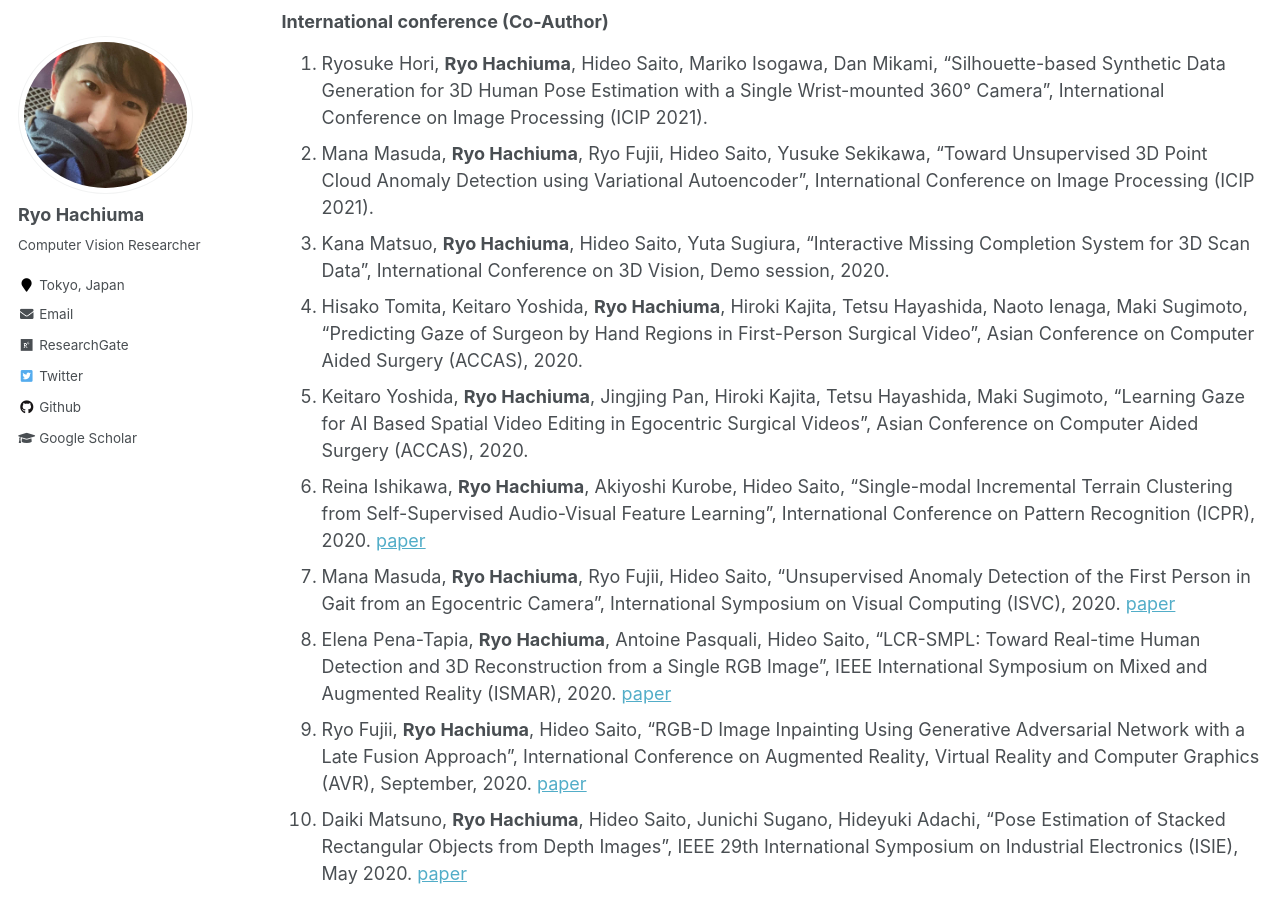
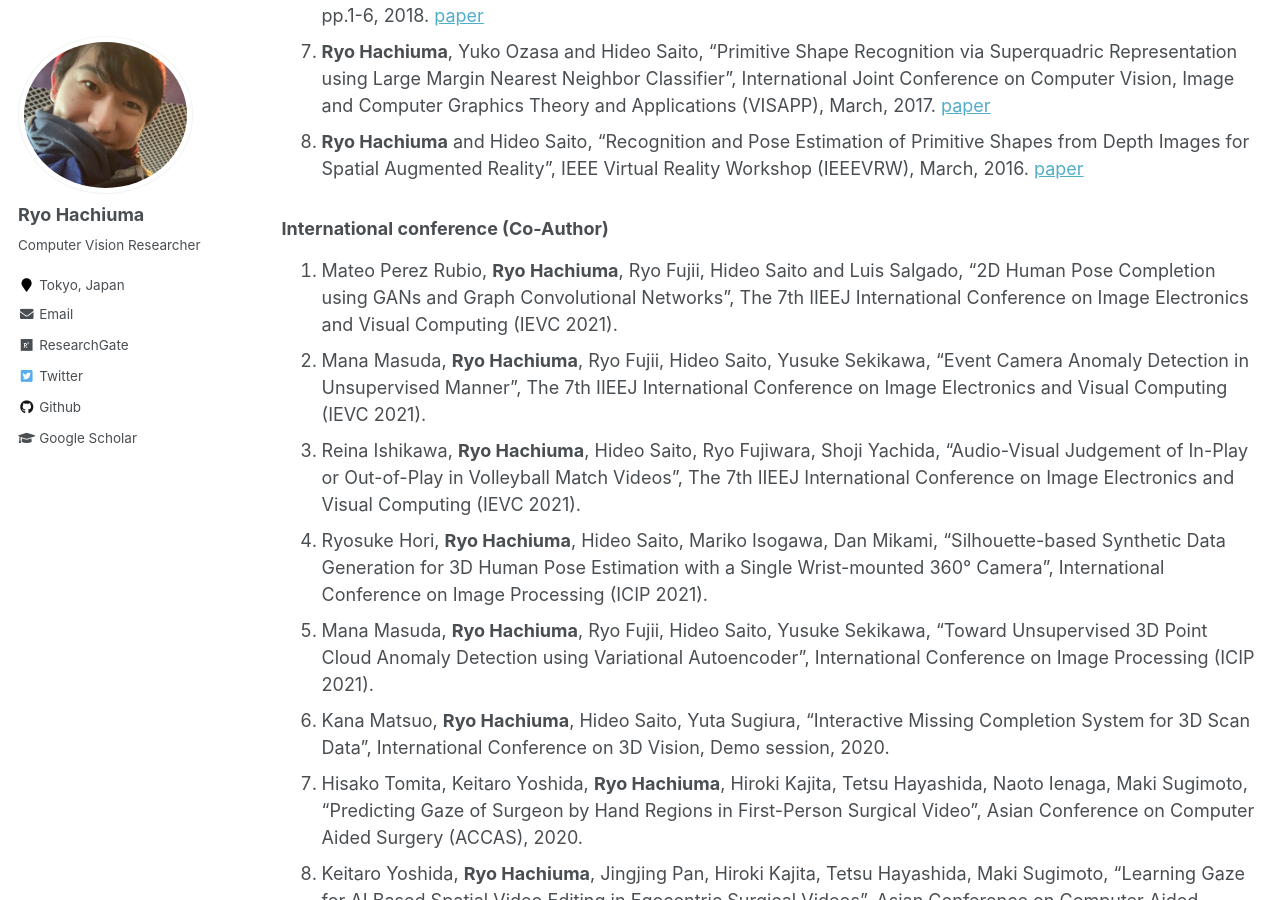
Before and after one commit to ryohachiuma/ryohachiuma.github.io, a Jekyll site: the page built from _pages/publications.md, in a window 1280 px wide and 900 px high, scrolled down 1743 px. Built offline with Jekyll 4.4.1, drawn with Linux system fonts in a browser that asks for light colours; some of the changed text lies outside the part shown.

Commit message:
Update publications.md

```diff
--- a/_pages/publications.md
+++ b/_pages/publications.md
@@ -24,6 +24,7 @@
 1. Tomohiro Shimizu, **Ryo Hachiuma**, Hiroki Kajita, Yoshifumi Takatsume, Hideo Saito, "Hand Motion-Aware Surgical Tool Localization and Classification from an Egocentric Camera", Journal of Imaging, MDPI, 2021, 7(2), 15. [paper](https://www.mdpi.com/2313-433X/7/2/15)
 1. Ryo Fujii, Jayakorn Vongkulbhisal, **Ryo Hachiuma**, Hideo Saito, "A Two-Block RNN-based Trajectory Prediction from Incomplete Trajectory", IEEE Access, doi: 10.1109/ACCESS.2021.3072135. [paper](https://ieeexplore.ieee.org/document/9399439)
 1. Reina Ishikawa, **Ryo Hachiuma**, Hideo Saito, "Self-Supervised Audio-Visual Feature Learning for Single-modal Incremental Terrain Type Clustering", IEEE Access, doi: 10.1109/ACCESS.2021.3075582. [paper](https://ieeexplore.ieee.org/abstract/document/9416486)
+1. Moi Hoon Yap, **Ryo Hachiuma**, Azadeh Alavi, Raphael Brüngel, Bill Cassidy, Manu Goyal, Hongtao Zhu, Johannes Rückert, Moshe Olshansky, Xiao Huang, Hideo Saito, Saeed Hassanpour, Christoph M. Friedrich, David Ascher, Anping Song, Hiroki Kajita, David Gillespie, Neil D. Reeves, Joseph Pappachan, Claire O’Shea, Eibe Frank, "Deep Learning in Diabetic Foot Ulcers Detection: A Comprehensive Evaluatio", Computers in Biology and Medicine, doi:https://doi.org/10.1016/j.compbiomed.2021.104596 [paper](https://www.sciencedirect.com/science/article/pii/S0010482521003905?via%3Dihub)
 
 ### Journal Papers (in Japanese)
 1. **Ryo Hachiuma**, Christian Pirchheim, Hideo Saito, and Dieter Schmalstieg, Real-time Multiple Object Tracking and Reconstruction with a Moving RGBD Camera, IEICE Transactions on Information and Systems, Vol.J104-D, No.4, pp.368-376．[paper](https://search.ieice.org/bin/summary.php?id=j104-d_4_368)
@@ -32,6 +33,7 @@
 ### Preprints
 1. Zhengyi Luo\*, **Ryo Hachiuma**\*, Ye Yuan, Shun Iwase, Kris M. Kitani, "Kinematics-Guided Reinforcement Learning for Object-Aware 3D Ego-Pose Estimation", arxiv:2011.04837 [paper](https://arxiv.org/abs/2011.04837) (* Equal contribution)
 1. Moi Hoon Yap, **Ryo Hachiuma**, Azadeh Alavi, Raphael Brungel, Manu Goyal, Hongtao Zhu, Bill Cassidy, Johannes Ruckert, Moshe Olshansky, Xiao Huang, Hideo Saito, Saeed Hassanpour, Christoph M Friedrich, David Ascher, Anping Song, Hiroki Kajita, David Gillespie, Neil D Reeves, Joseph Pappachan, Claire O'Shea, Eibe Frank, "Deep Learning in Diabetic Foot Ulcers Detection: A Comprehensive Evaluation", arxiv:2010.03341 [paper](https://arxiv.org/abs/2010.03341)
+1. Zhengyi Luo, **Ryo Hachiuma**, Ye Yuan, Kris Kitani, "Dynamics-Regulated Kinematic Policy for Egocentric Pose Estimation", arxiv:2106.05969 [paper](https://arxiv.org/abs/2106.05969)
 
 ### International conference (First Author)
 1. **Ryo Hachiuma**, Tomohiro Shimizu, Hideo Saito, Hiroki Kajita, Yoshihumi Takatsume, "Deep Selection: A Fully Supervised Camera Selection Network for Surgery Recordings", 23rd International Conference on Medical Image Computing and Computer Assisted Intervention (MICCAI), 2020. [paper](https://link.springer.com/chapter/10.1007/978-3-030-59716-0_40)
@@ -44,6 +46,9 @@
 8. **Ryo Hachiuma** and Hideo Saito, "Recognition and Pose Estimation of Primitive Shapes from Depth Images for Spatial Augmented Reality", IEEE Virtual Reality Workshop (IEEEVRW), March, 2016. [paper](https://ieeexplore.ieee.org/document/7859541?section=abstract)
 
 ### International conference (Co-Author)
+1. Mateo Perez Rubio, **Ryo Hachiuma**, Ryo Fujii, Hideo Saito and Luis Salgado, "2D Human Pose Completion using GANs and Graph Convolutional Networks", The 7th IIEEJ International Conference on Image Electronics and Visual Computing (IEVC 2021).
+1. Mana Masuda, **Ryo Hachiuma**, Ryo Fujii, Hideo Saito, Yusuke Sekikawa, "Event Camera Anomaly Detection in Unsupervised Manner", The 7th IIEEJ International Conference on Image Electronics and Visual Computing (IEVC 2021).
+1. Reina Ishikawa, **Ryo Hachiuma**, Hideo Saito, Ryo Fujiwara, Shoji Yachida, "Audio-Visual Judgement of In-Play or Out-of-Play in Volleyball Match Videos", The 7th IIEEJ International Conference on Image Electronics and Visual Computing (IEVC 2021).
 1. Ryosuke Hori, **Ryo Hachiuma**, Hideo Saito, Mariko Isogawa, Dan Mikami, "Silhouette-based Synthetic Data Generation for 3D Human Pose Estimation with a Single Wrist-mounted 360° Camera", International Conference on Image Processing (ICIP 2021).
 1. Mana Masuda, **Ryo Hachiuma**, Ryo Fujii, Hideo Saito, Yusuke Sekikawa, "Toward Unsupervised 3D Point Cloud Anomaly Detection using Variational Autoencoder", International Conference on Image Processing (ICIP 2021).
 1. Kana Matsuo, **Ryo Hachiuma**, Hideo Saito, Yuta Sugiura, 	"Interactive Missing Completion System for 3D Scan Data", International Conference on 3D Vision, Demo session, 2020.
```
